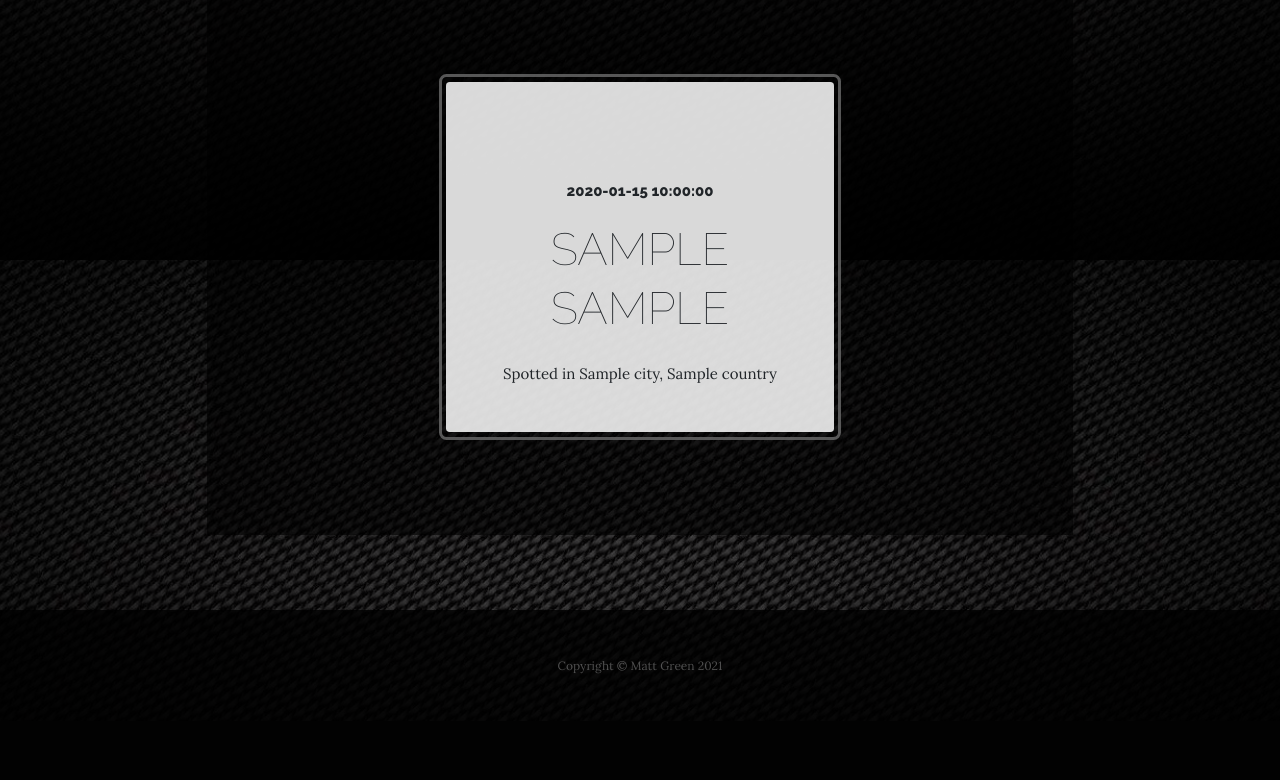
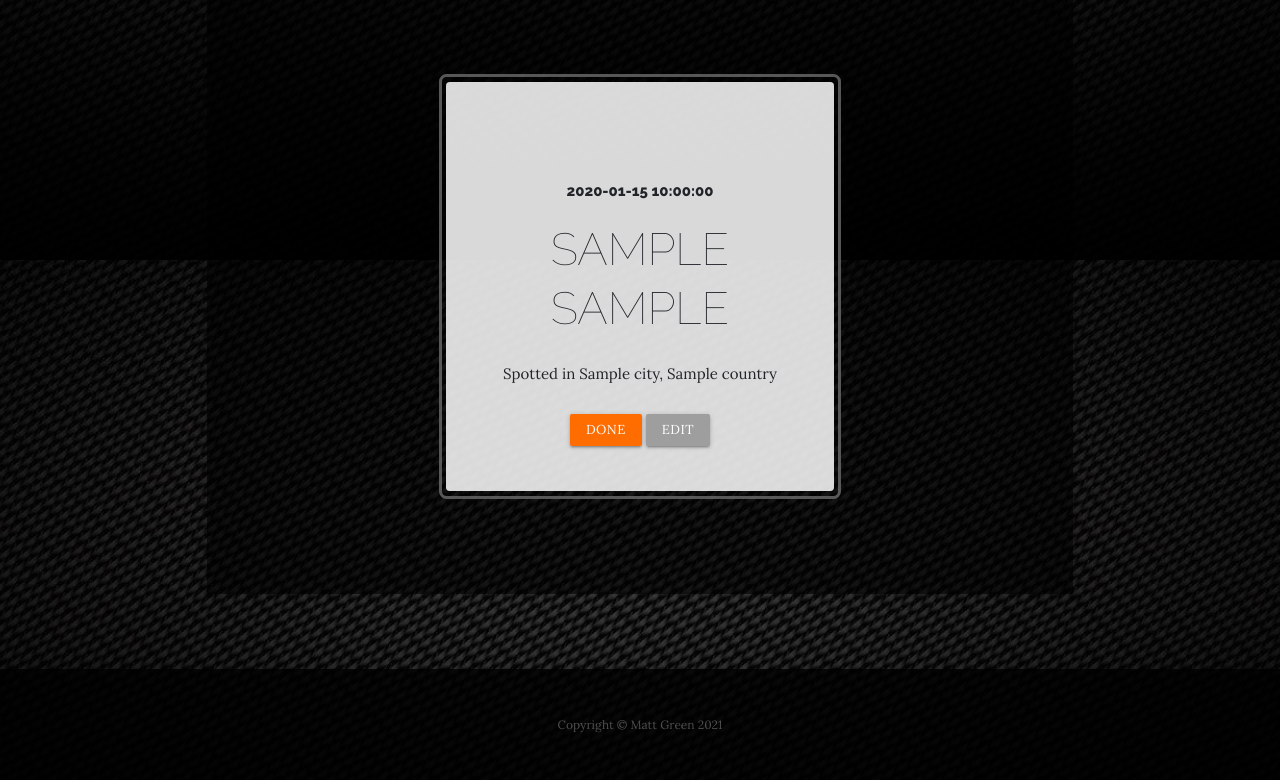
Before and after one commit to mattgreen91/milestone-project-3, a Flask app: page / in a window 1280 px wide. Shown: the part 540-1320 px from the top of the page. Before the commit the page ends 1214 px from the top, so only its background shows below. Run offline with Flask 2, Linux system fonts and the light colour scheme; a database or web service that is not in the repository returns one stand-in record (values such as "Sample title"); some libraries are stand-ins or nearby versions.

Commit message:
created done/edit buttons for add section

```diff
--- a/static/css/style.css
+++ b/static/css/style.css
@@ -101,6 +101,17 @@ h6 a:hover {
     color: orange;
 }
 
+/* modify data buttons formatting */
+
+.modify {
+    text-decoration: none;
+}
+
+.modify:hover {
+    text-decoration: none;
+    color: white;
+}
+
 /* format drop down nav menu for smaller screens */
 
 @media only screen and (max-width: 991px) {
--- a/templates/index.html
+++ b/templates/index.html
@@ -17,6 +17,9 @@
           </h2>
           <p class="mb-0">
             Spotted in {{ post.city }}, {{ post.country }}<br>
+            <br>
+            <a href="" class="btn-small orange accent-4 modify">Done</a>
+            <a href="" class="btn-small grey modify">Edit</a>
         </div>
       </div>
     </div>
```
